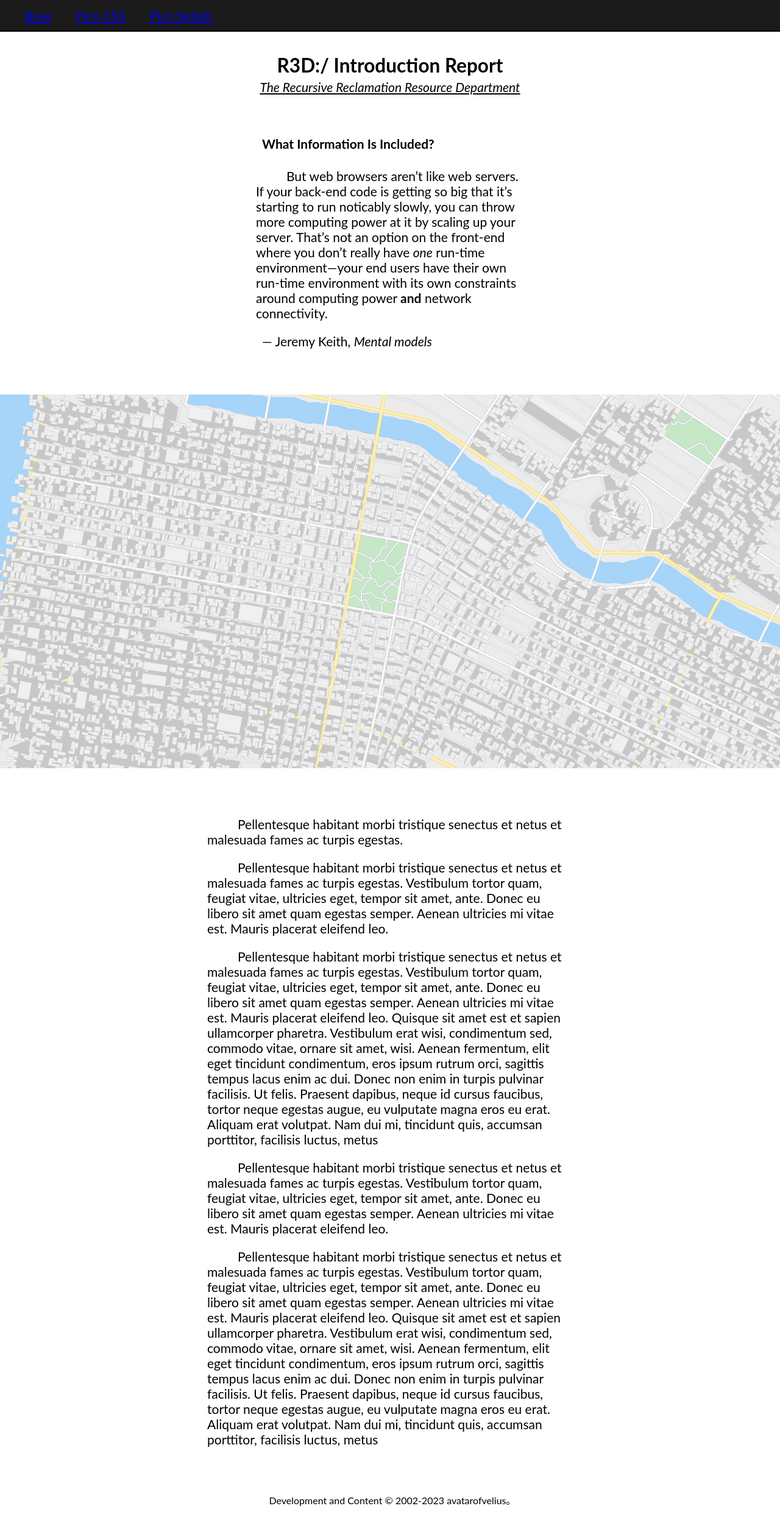
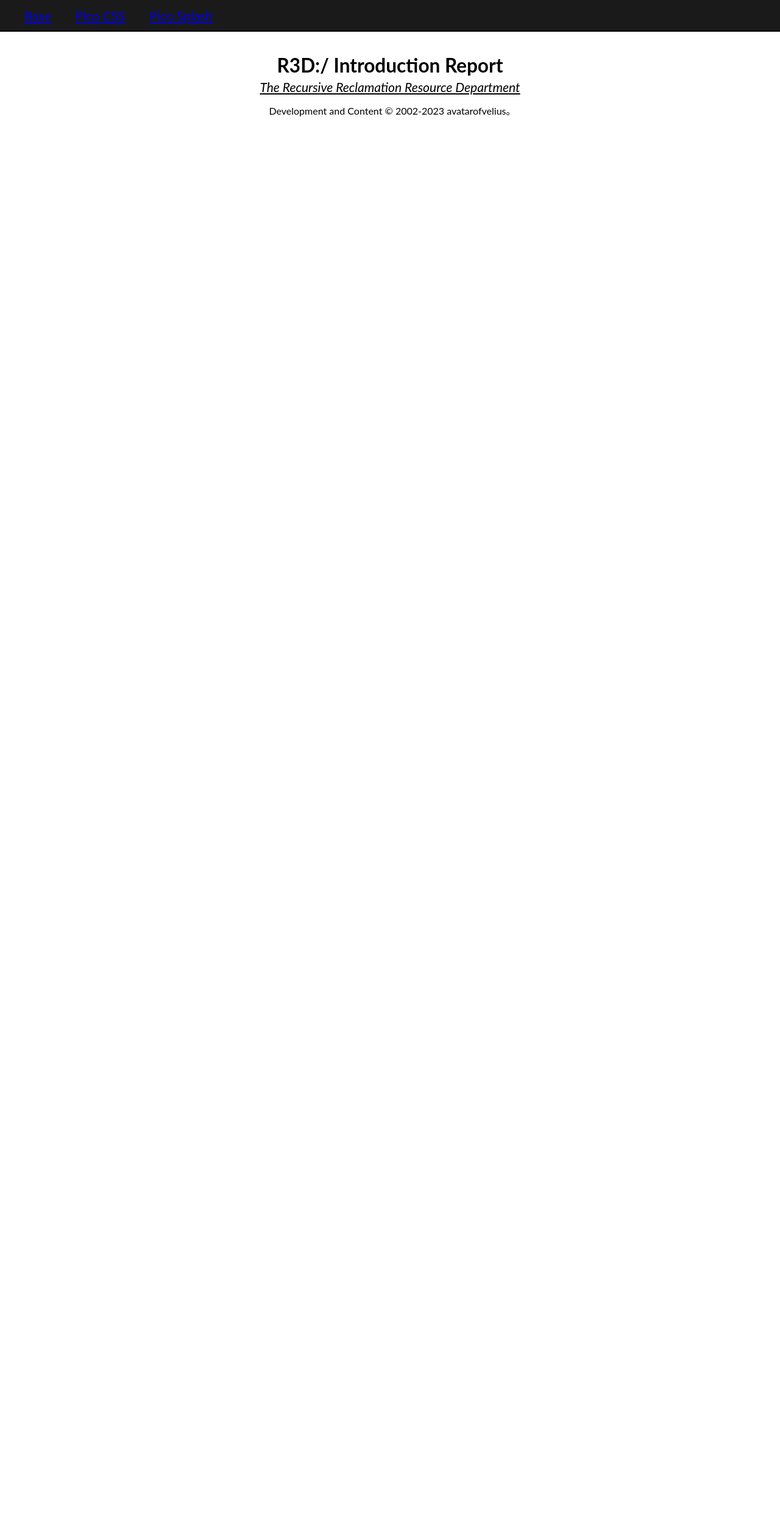
Before and after one commit to avatarofvelius/R3D, a Flask app: page / in a window 1280 px wide. Shown: the whole page at 61% size. After the commit the page ends 191 px from the top, so only its background shows below. Run offline with Flask 3, Linux system fonts and the light colour scheme.

Commit message:
general commit

```diff
--- a/templates/index.html
+++ b/templates/index.html
@@ -10,32 +10,6 @@
                     <p><em><u>The Recursive Reclamation Resource Department</u></em></p>
                 <!--   end of article header -->
                 </header>
-
-                <section>
-                    <figure class="quote">
-                        <h4><b>What Information Is Included?</b></h4>
-                        <blockquote>
-                            But web browsers aren’t like web servers. If your back-end code is getting so big that it’s starting to run noticably slowly, you can throw more computing power at it by scaling up your server. That’s not an option on the front-end where you don’t really have <em>one</em> run-time environment—your end users have their own run-time environment with its own constraints around computing power <strong>and</strong> network connectivity.
-                        </blockquote>
-                        <figcaption>
-                            &mdash; Jeremy Keith, <cite>Mental models</cite>
-                        </figcaption>
-                    </figure>
-                </section>
-
-                <img src="../static/city-map.jpg"></img>
-                <!-- svg does not scale, only fits a portion of the 2500px svg -->
-                <!-- <object data="../static/city-map.svg" width="100%" height="400"> </object> -->
-
-                <section>
-                <!-- start of article document -->
-                    <p>Pellentesque habitant morbi tristique senectus et netus et malesuada fames ac turpis egestas.</p>
-                    <p>Pellentesque habitant morbi tristique senectus et netus et malesuada fames ac turpis egestas. Vestibulum tortor quam, feugiat vitae, ultricies eget, tempor sit amet, ante. Donec eu libero sit amet quam egestas semper. Aenean ultricies mi vitae est. Mauris placerat eleifend leo.</p>
-                    <p>Pellentesque habitant morbi tristique senectus et netus et malesuada fames ac turpis egestas. Vestibulum tortor quam, feugiat vitae, ultricies eget, tempor sit amet, ante. Donec eu libero sit amet quam egestas semper. Aenean ultricies mi vitae est. Mauris placerat eleifend leo. Quisque sit amet est et sapien ullamcorper pharetra. Vestibulum erat wisi, condimentum sed, commodo vitae, ornare sit amet, wisi. Aenean fermentum, elit eget tincidunt condimentum, eros ipsum rutrum orci, sagittis tempus lacus enim ac dui. Donec non enim in turpis pulvinar facilisis. Ut felis. Praesent dapibus, neque id cursus faucibus, tortor neque egestas augue, eu vulputate magna eros eu erat. Aliquam erat volutpat. Nam dui mi, tincidunt quis, accumsan porttitor, facilisis luctus, metus</p>
-                    <p>Pellentesque habitant morbi tristique senectus et netus et malesuada fames ac turpis egestas. Vestibulum tortor quam, feugiat vitae, ultricies eget, tempor sit amet, ante. Donec eu libero sit amet quam egestas semper. Aenean ultricies mi vitae est. Mauris placerat eleifend leo.</p>
-                    <p>Pellentesque habitant morbi tristique senectus et netus et malesuada fames ac turpis egestas. Vestibulum tortor quam, feugiat vitae, ultricies eget, tempor sit amet, ante. Donec eu libero sit amet quam egestas semper. Aenean ultricies mi vitae est. Mauris placerat eleifend leo. Quisque sit amet est et sapien ullamcorper pharetra. Vestibulum erat wisi, condimentum sed, commodo vitae, ornare sit amet, wisi. Aenean fermentum, elit eget tincidunt condimentum, eros ipsum rutrum orci, sagittis tempus lacus enim ac dui. Donec non enim in turpis pulvinar facilisis. Ut felis. Praesent dapibus, neque id cursus faucibus, tortor neque egestas augue, eu vulputate magna eros eu erat. Aliquam erat volutpat. Nam dui mi, tincidunt quis, accumsan porttitor, facilisis luctus, metus</p>
-                <!--   end of article document -->
-                </section>
             </article>
 {%- endblock content %}
 
--- a/templates/pico_splash.html
+++ b/templates/pico_splash.html
@@ -20,9 +20,9 @@
     </div>
 
     <article>
-        <h1><strong>The Recursive Reclamation Resource Department</strong></h1>
+        <section class="container">
+            <h1><strong>The Recursive Reclamation Resource Department</strong></h1>
 
-        <section>
             <figure class="quote">
                 <h3><b>What Information Is Included?</b></h3>
                 <blockquote>
```
Also changed, not shown: static/pico.custom.css (+4 -3 lines), templates/pico_index.html (+9 -4 lines).
